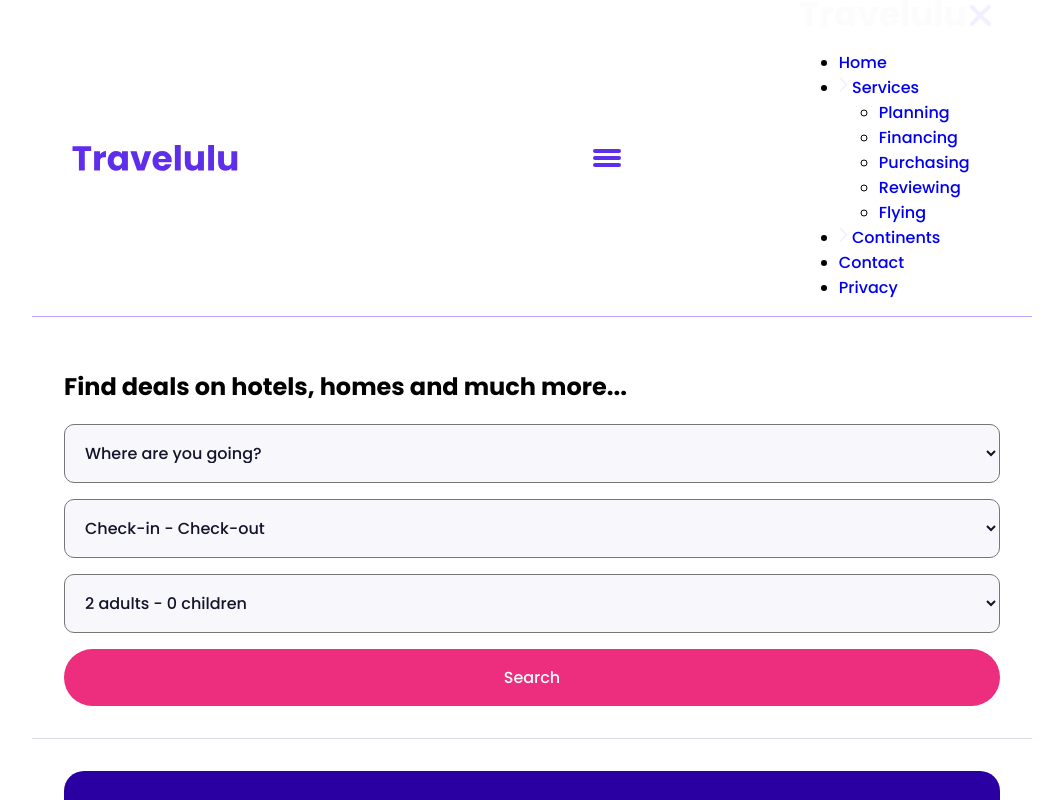
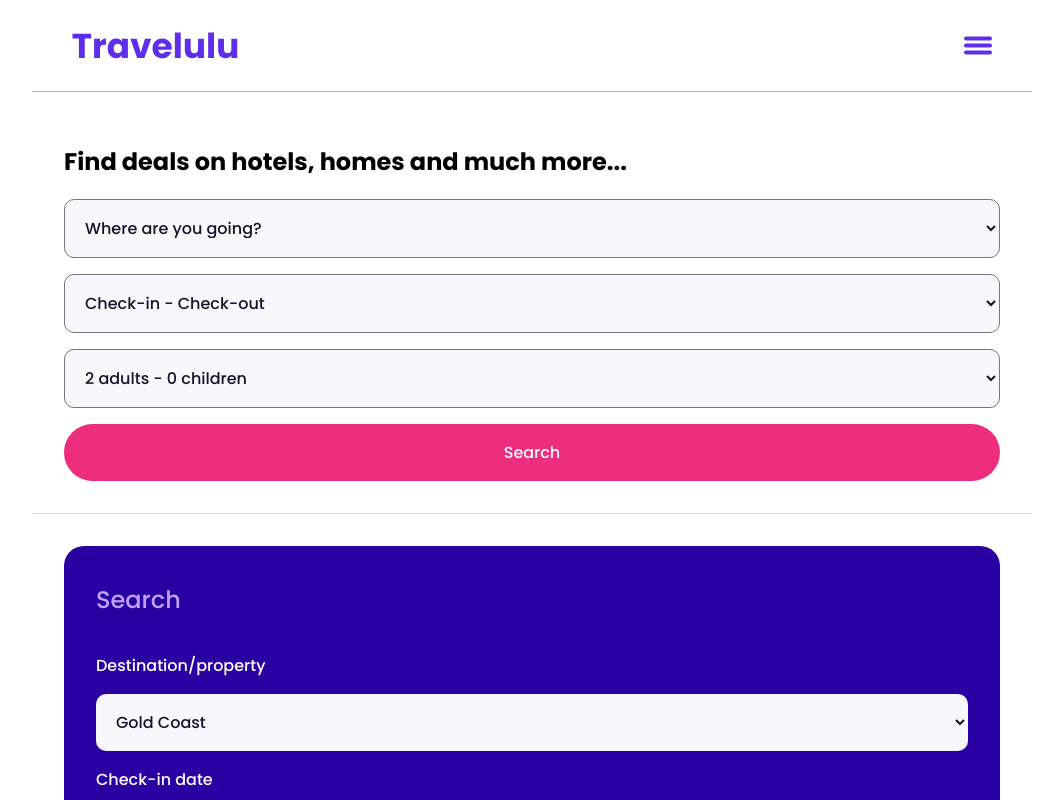
Before and after one commit to mireyachaparro/Travelulu-Mireya-Chaparro, a website: page index.html in a window 1280 px wide. Shown: the top 800 px of the page, without its empty margins (108-1171 px from the left). Drawn offline with Linux system fonts and the light colour scheme.

Commit message:
Add new changes

```diff
--- a/index.html
+++ b/index.html
@@ -27,8 +27,7 @@
                 src="./assets/burger.svg"
                 alt="Burger icon"
             />
-
-            <nav class="header__menu">
+            <!--<nav class="header__menu">
                 <div class="header__divmenu">
                     <img
                         class="header__menulogo"
@@ -85,7 +84,7 @@
                     <li class="header__sectionmenu"><a href="#">Contact</a></li>
                     <li class="header__sectionmenu"><a href="#">Privacy</a></li>
                 </ul>
-            </nav>
+            </nav> -->
         </header>
         <main class="main">
             <section class="main__sectionfind">
--- a/sass/style.scss
+++ b/sass/style.scss
@@ -28,6 +28,7 @@
     }
     border-bottom: 1px solid variables.$header-color;
     padding: 0 2.5rem;
+    padding-block: 2rem;
     display: flex;
     justify-content: space-between;
     position: sticky;
```
Also changed, not shown: css/style.css, 1 other file.
